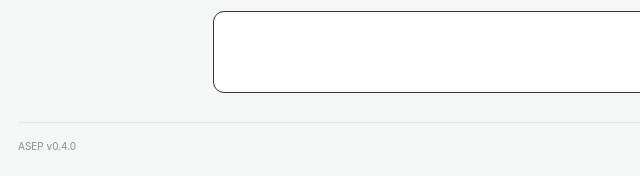
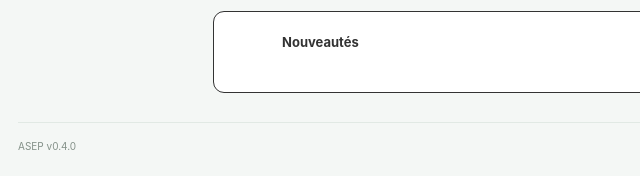
Before and after one commit to 2hwjnrn4j2-alt/ASEP, a website with bundled scripts: page index.html in a window 1280 px wide. Shown: the part 456-632 px from the top of the page, 67-707 px from the left. Built offline with nearby package versions, Linux system fonts and the light colour scheme.

Commit message:
Update styles for news home link

```diff
--- a/homepage.css
+++ b/homepage.css
@@ -50,7 +50,7 @@ body.calculator-active .search-wrap:focus-within { border-color: #c56b89; box-sh
 body.calculator-active .intro { padding-top: 30px; }
 
 /* Onglet Nouveautés */
-.news-home-link { margin: 0; border-color: #333; background: #fff; color: #fff; }
+.news-home-link { margin: 0; border-color: #333; background: #fff; color: #333; }
 .news-home-link:hover { border-color: #333; background: #333; }
 .news-view { max-width: 720px; margin: 34px auto 50px; }
 .news-heading { display: flex; align-items: end; justify-content: space-between; gap: 20px; margin-bottom: 23px; }
```
